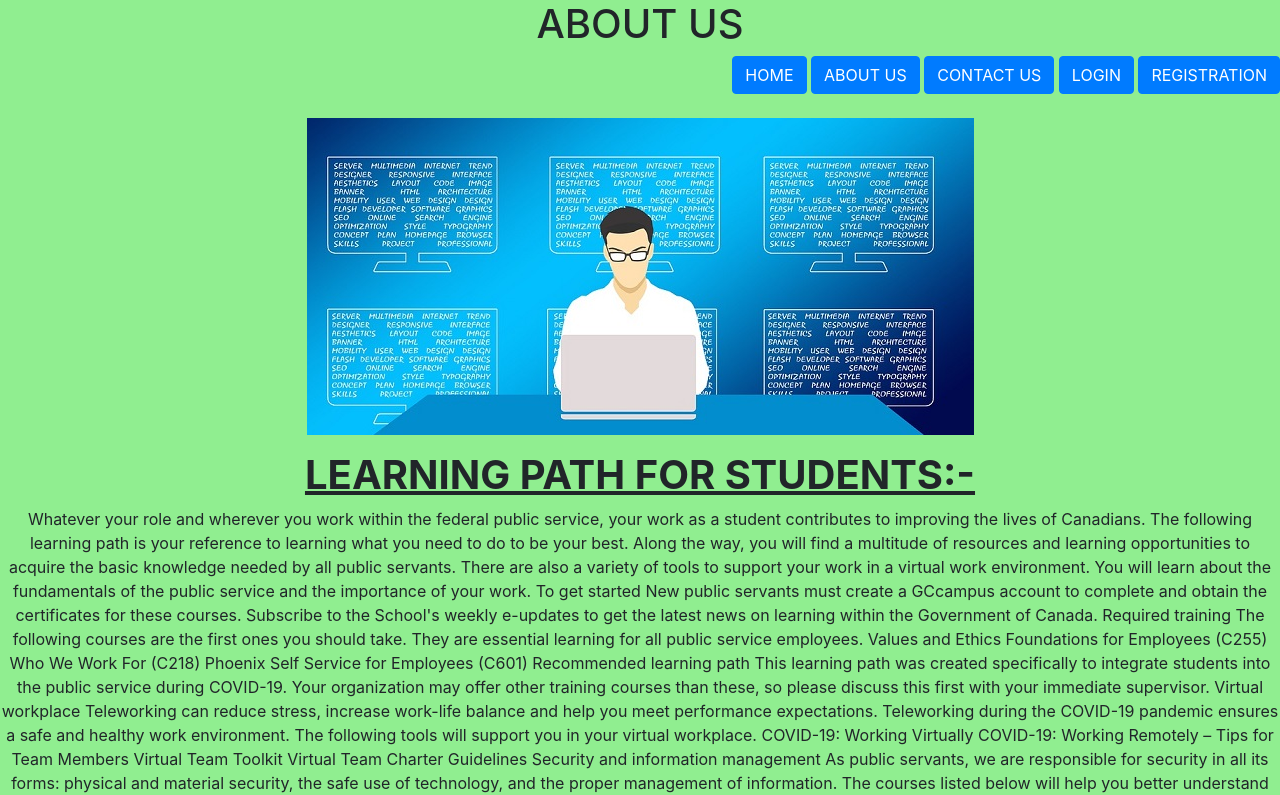
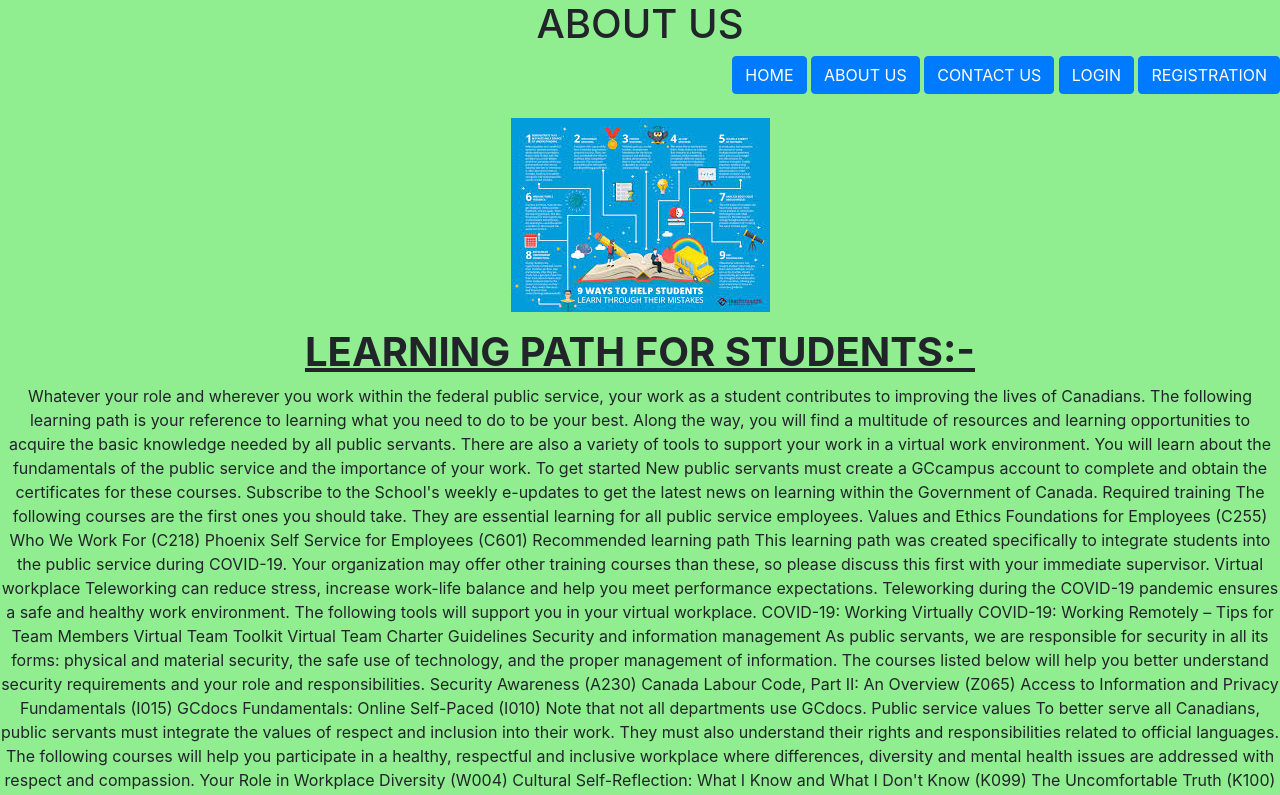
Before and after one commit to supriyap23/gmitcs, a plain HTML site: page aboutus1.html in a window 1280 px wide. Shown: the top 795 px of the page. Drawn offline with nearby package versions, Linux system fonts and the light colour scheme; files whose address does not match are found by name.

Commit message:
Add files via upload

```diff
--- a/aboutus1.html
+++ b/aboutus1.html
@@ -21,7 +21,7 @@
 
 
 
-           <img src="file:///C:/Users/USER/Desktop/supriyo/abc.webp.webp">
+           <img src="abc.jpg">
       <p>
        <h1>
              <b>
```
Also changed, not shown: abc.jpg (added).
